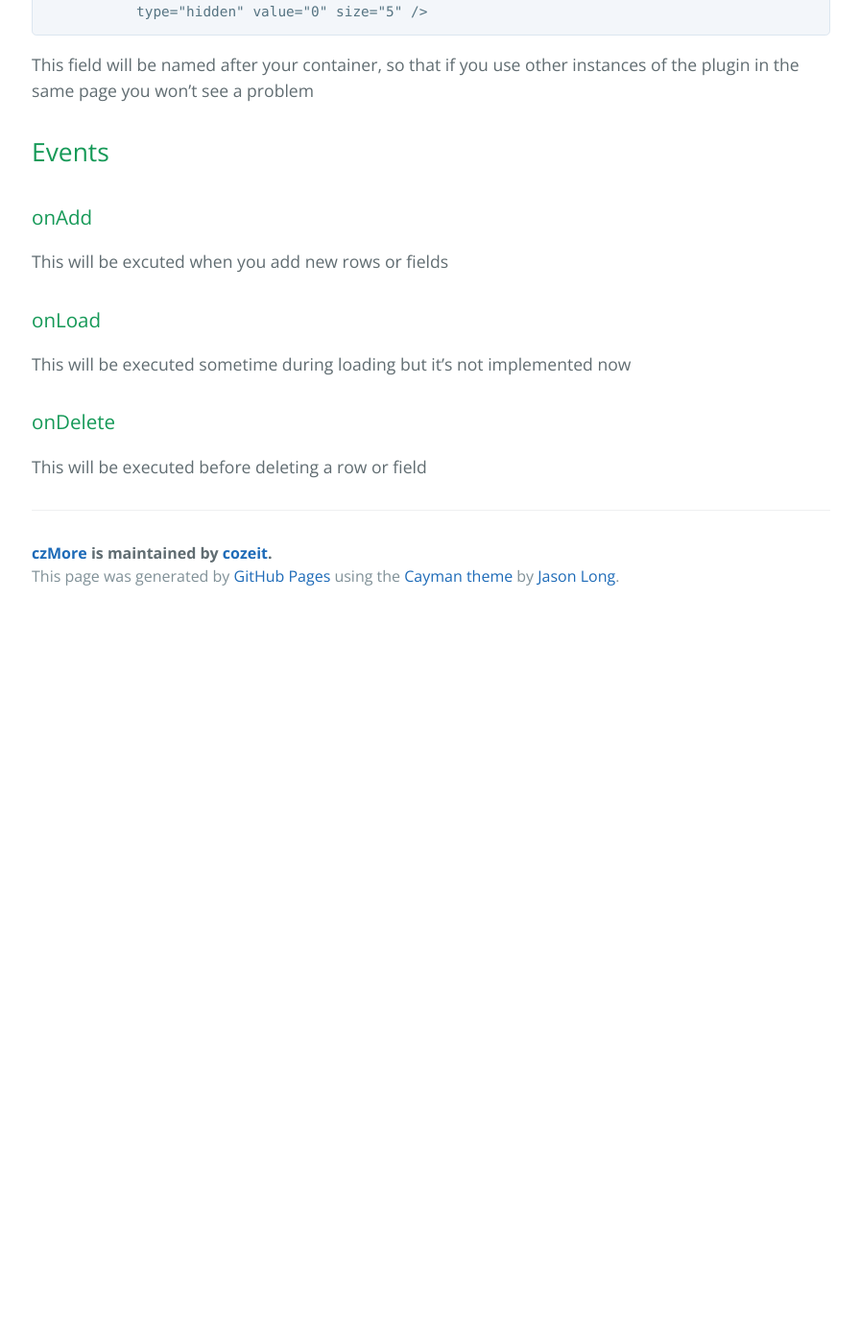
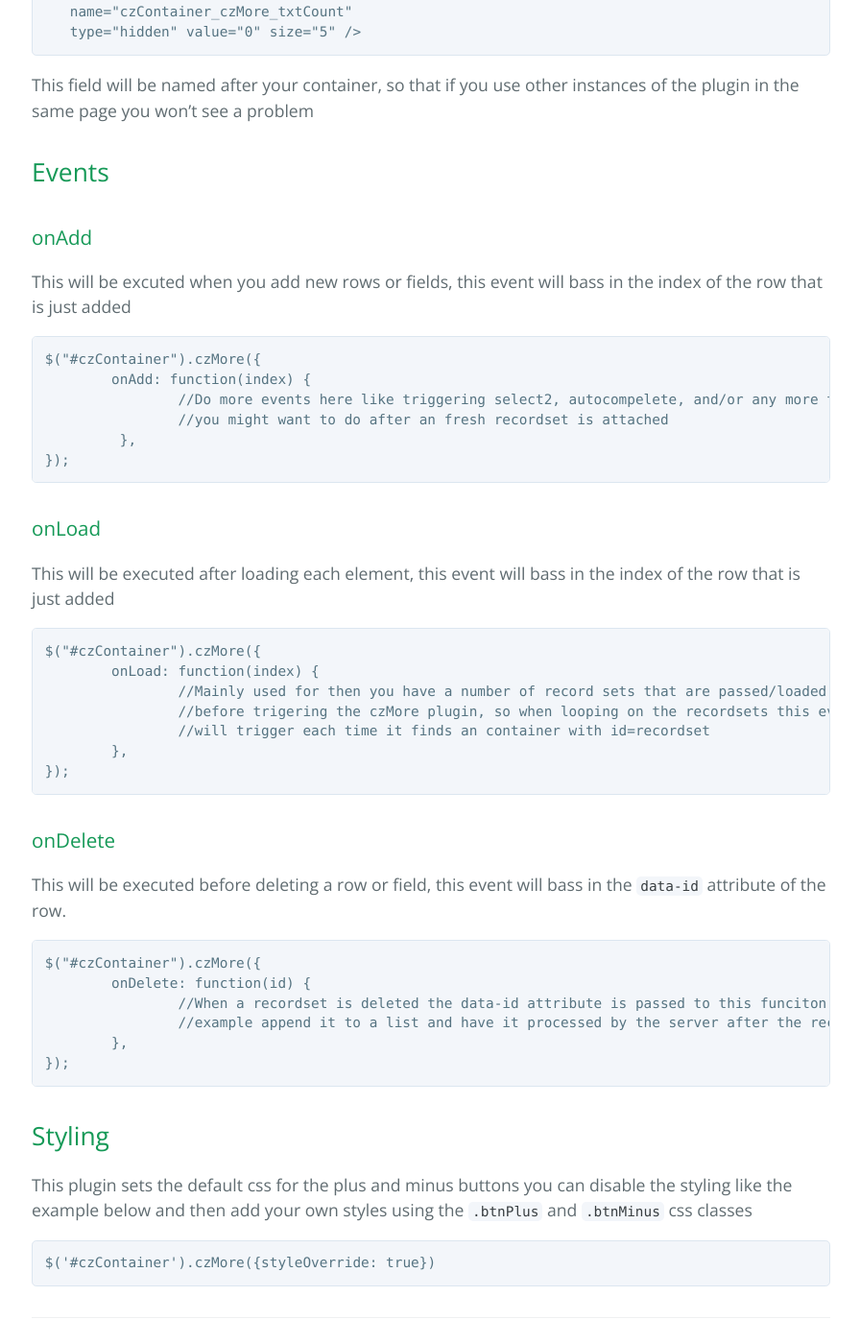
Before and after one commit to cozeit/czMore, a Jekyll site: the page built from index.md, in a window 1280 px wide and 1400 px high, scrolled down 1414 px. Shown: the whole window at 96% size, without its empty margins (191-1087 px from the left). Built offline with Jekyll 4.4.1, drawn with Linux system fonts in a browser that asks for light colours; Markdown is read by kramdown in place of the engine named in the settings; our own code applies the rules of GitHub Pages for plain Markdown files; before the commit the page ends 2058 px from its top, so only the background shows below that; some of the changed text lies outside the part shown.

Commit message:
Update index.md

````diff
--- a/index.md
+++ b/index.md
@@ -1,7 +1,6 @@
 ---
 layout: index
 ---
-
 czMore
 ======
 
@@ -23,6 +22,7 @@ Read the wiki for design decisions we have made and why.
 			</div>
 		</div>
 	</div>
+	<!-- The elements you want repeated must be wrapped in an element with id="recordset" -->
 	```
 
 2. Add to the buttom of the page and you are done.
@@ -42,8 +42,8 @@ In case you need to know how many fields where added in the client side the plug
 
 ```html
 <input id="czContainer_czMore_txtCount"
-	   name="czContainer_czMore_txtCount"
-	   type="hidden" value="0" size="5" />
+   name="czContainer_czMore_txtCount"
+   type="hidden" value="0" size="5" />
 ```
 
 This field will be named after your container, so that if you use other instances of the plugin in the same page you won't see a problem
@@ -51,8 +51,45 @@ This field will be named after your container, so that if you use other instance
 ## Events
 
 ### onAdd
-  This will be excuted when you add new rows or fields
+  This will be excuted when you add new rows or fields, this event will bass in the index of the row that is just added
+
+```javascript
+$("#czContainer").czMore({
+	onAdd: function(index) {
+		//Do more events here like triggering select2, autocompelete, and/or any more things,
+		//you might want to do after an fresh recordset is attached
+	 },
+});
+```
 ### onLoad
-  This will be executed sometime during loading but it's not implemented now
+  This will be executed after loading each element, this event will bass in the index of the row that is just added
+
+```javascript
+$("#czContainer").czMore({
+	onLoad: function(index) {
+		//Mainly used for then you have a number of record sets that are passed/loaded into html
+		//before trigering the czMore plugin, so when looping on the recordsets this evenT
+		//will trigger each time it finds an container with id=recordset
+	},
+});
+```
 ### onDelete
-  This will be executed before deleting a row or field
+  This will be executed before deleting a row or field, this event will bass in the `data-id` attribute of the row.
+
+```javascript
+$("#czContainer").czMore({
+	onDelete: function(id) {
+		//When a recordset is deleted the data-id attribute is passed to this funciton so you can for
+		//example append it to a list and have it processed by the server after the records are saved
+	},
+});
+```
+
+## Styling
+  This plugin sets the default css for the plus and minus buttons you can disable
+  the styling like the example below and  then add your own styles using the
+`.btnPlus` and `.btnMinus` css classes
+
+```javascript
+$('#czContainer').czMore({styleOverride: true})
+```
````
